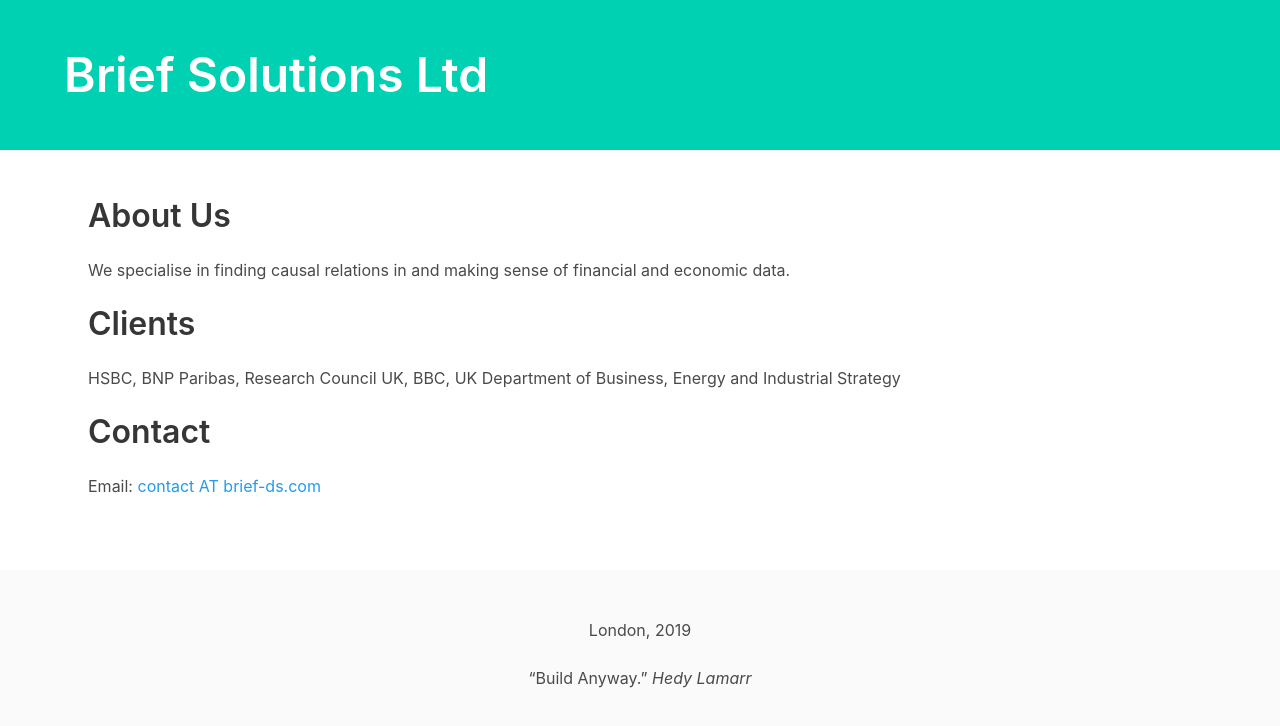
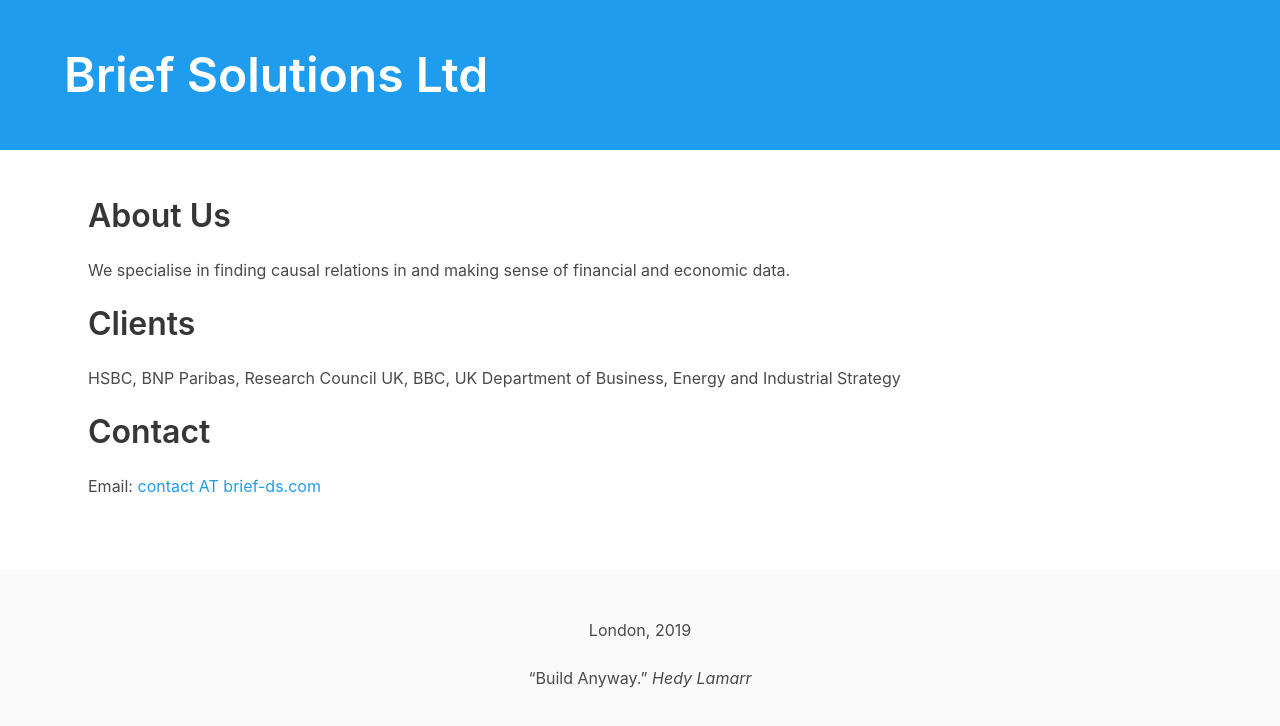
Before and after one commit to brief-ds/brief-ds.com, a plain HTML site: page index.html in a window 1280 px wide. Drawn offline with nearby package versions, Linux system fonts and the light colour scheme.

Commit message:
fix title

```diff
--- a/index.html
+++ b/index.html
@@ -3,11 +3,11 @@
   <head>
     <meta charset="utf-8">
     <meta name="viewport" content="width=device-width, initial-scale=1">
-    <title>Brief Solutions Ltd Data Science</title>
+    <title>Brief Solutions Ltd</title>
     <link rel="stylesheet" href="https://cdnjs.cloudflare.com/ajax/libs/bulma/0.7.5/css/bulma.min.css">
   </head>
   <body>
-    <section class="hero is-primary">
+    <section class="hero is-info">
   <div class="hero-body">
     <div class="container">
       <h1 class="title is-1">
```
